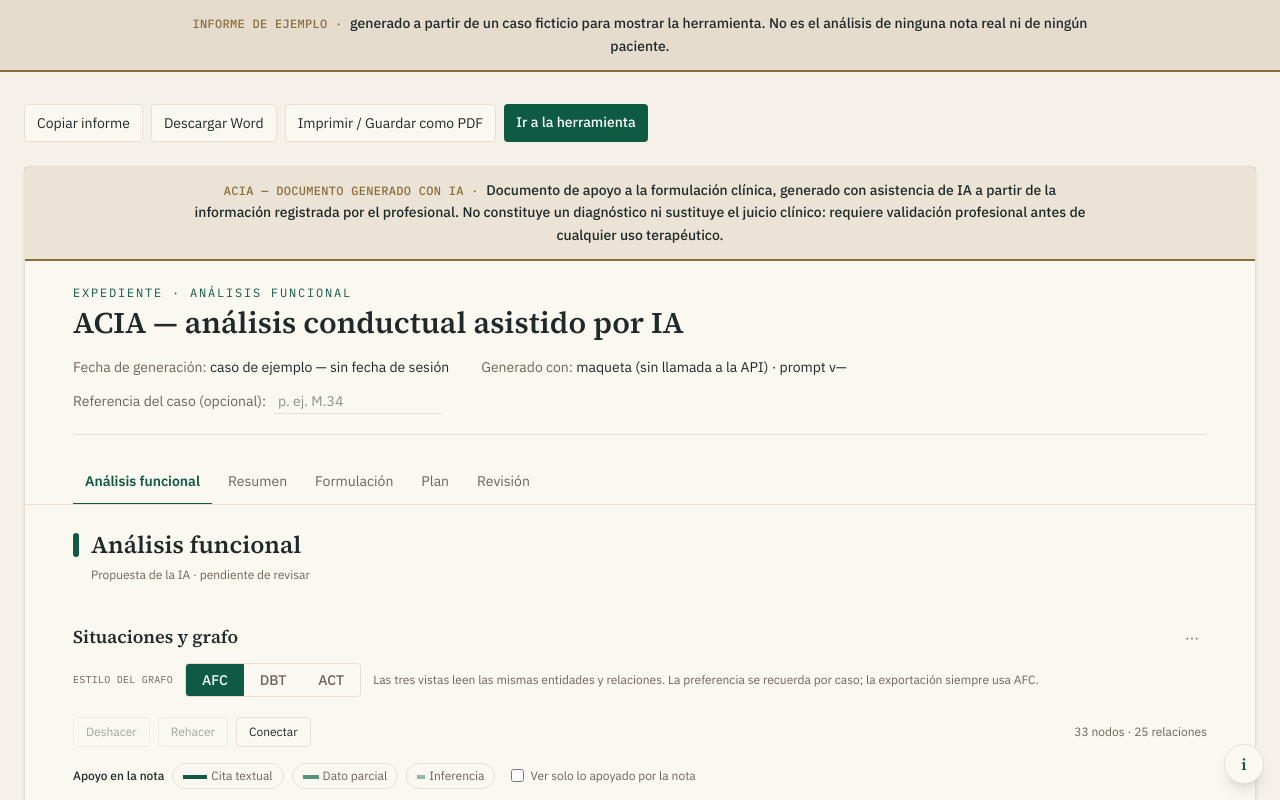
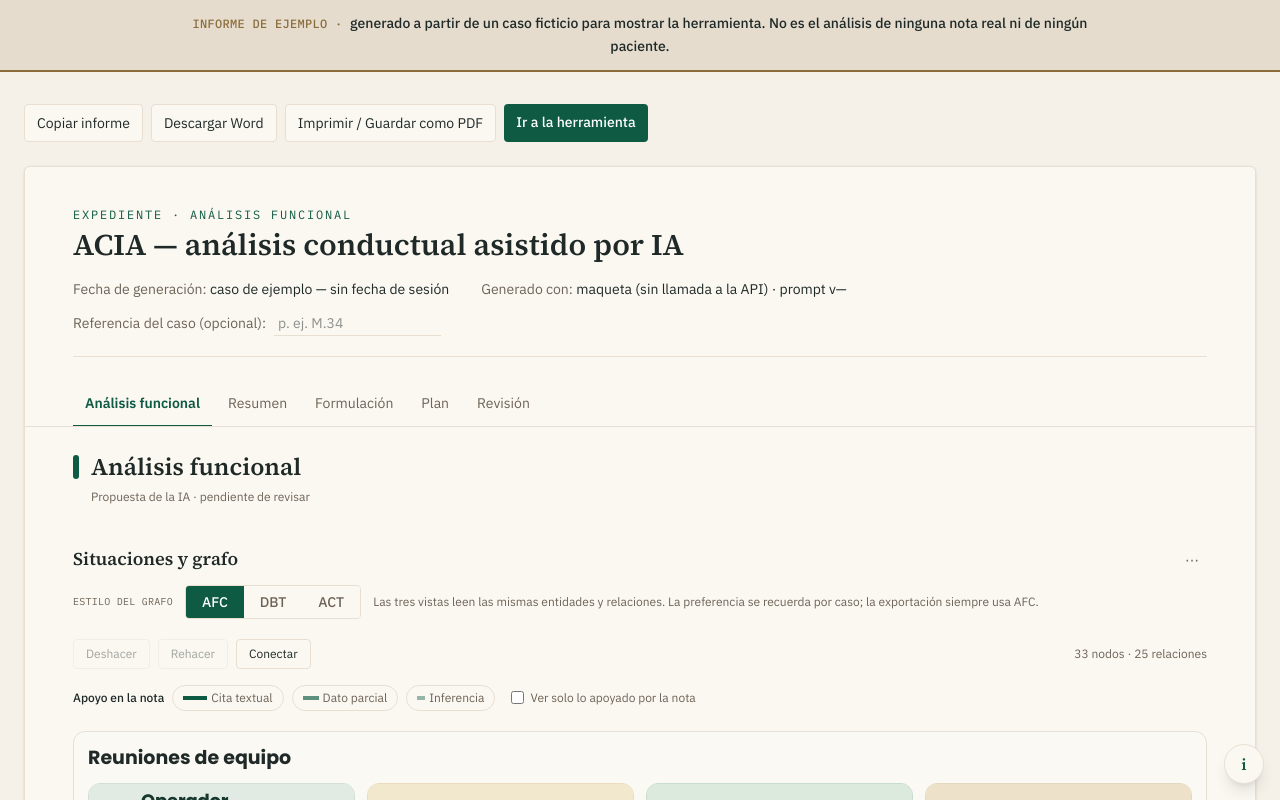
Before and after one commit to catcodesss/PAGINANALISIS, a Next.js app: page /maqueta in a window 1280 px wide. Shown: the top 800 px of the page. Built offline with nearby package versions, Linux system fonts and the light colour scheme.

Commit message:
Quitar la franja de documento generado con IA del informe
Co-Authored-By: Claude Sonnet 5.5 <noreply@anthropic.com>

```diff
--- a/components/ReportView.tsx
+++ b/components/ReportView.tsx
@@ -13,7 +13,6 @@ import {
   type IdSeccion,
 } from "@/lib/secciones";
 import { NIVELES_APOYO } from "@/lib/gradoApoyo";
-import FranjaDocumento from "./FranjaDocumento";
 import { useLente } from "./useLente";
 import {
   BarraPestanas,
@@ -373,20 +372,6 @@ export default function ReportView({
       <PrintOnlyHeader referenciaCaso={referenciaCaso} fecha={fecha} meta={analisis.meta} />
       <PrintOnlyFooter />
 
-      {/* Va dentro del informe y no en la página que lo envuelve para que
-          acompañe a todo informe, sea el real o el de ejemplo, sin depender de
-          que quien monte una pantalla nueva se acuerde de ponerlo. Los
-          márgenes negativos lo sacan del acolchado de la tarjeta: la franja
-          llega de borde a borde, como la de ejemplo. */}
-      <div className="-mx-5 -mt-6 mb-6 sm:-mx-8 sm:-mt-8 lg:-mx-12 lg:-mt-10 print:mx-0 print:mt-0">
-        <FranjaDocumento rotulo="ACIA — documento generado con IA">
-          Documento de apoyo a la formulación clínica, generado con asistencia
-          de IA a partir de la información registrada por el profesional. No
-          constituye un diagnóstico ni sustituye el juicio clínico: requiere
-          validación profesional antes de cualquier uso terapéutico.
-        </FranjaDocumento>
-      </div>
-
       <header className="mb-6 border-b border-divider pb-5 print:hidden">
         <p className="font-mono text-xs uppercase tracking-[0.15em] text-accent">
           Expediente · Análisis funcional
```
